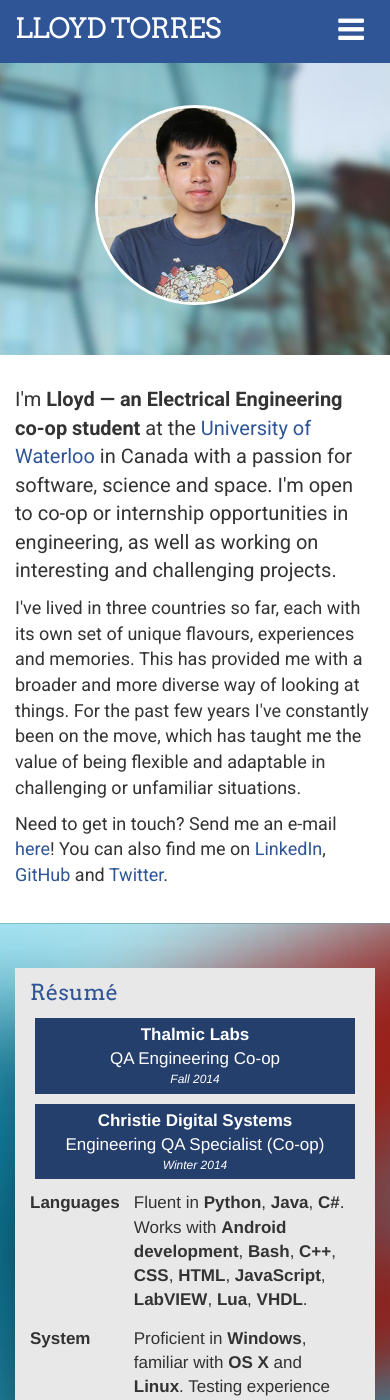
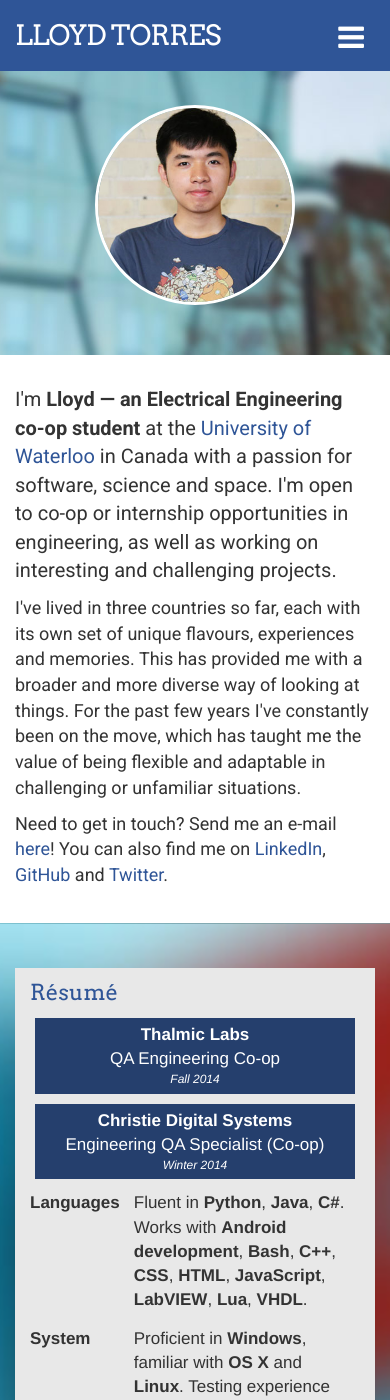
Before and after one commit to lloydtorres/lloydtorres.github.io, a Jekyll site: the page built from index.html, in a window 390 px wide and 1400 px high. Built offline with Jekyll 4.4.1, drawn with Linux system fonts in a browser that asks for light colours; nearby versions of some CDN libraries.

Commit message:
Adjust alignment of navbar on mobile

```diff
--- a/_includes/header.html
+++ b/_includes/header.html
@@ -10,7 +10,7 @@
     {% endif %}
 {% endfor %}
 
-<nav class="navbar-fixed-top site-header" role="navigation" style="z-index:1000;">
+<nav class="navbar-fixed-top site-header" role="navigation">
     <div class="container col-md-offset-2 col-md-8">
         <div class="navbar-header">
             <button type="button" class="navbar-toggle collapsed" data-toggle="collapse" data-target="#navbar">
--- a/_sass/_layout.scss
+++ b/_sass/_layout.scss
@@ -7,6 +7,13 @@
     top: 0%;
     left: 0%;
     width: 100%;
+    z-index: 1000;
+
+    span {
+        @include media-query($on-laptop) {
+            margin-top: 11px;
+        }
+    }
 }
 
 .site-title {
@@ -25,10 +32,7 @@
 
     @include media-query($on-laptop) {
         margin-left: 0px;
-    }
-
-    @include media-query($on-mobile) {
-        margin-top: 5px;
+        margin-top: 12px;
     }
 }
 
```
